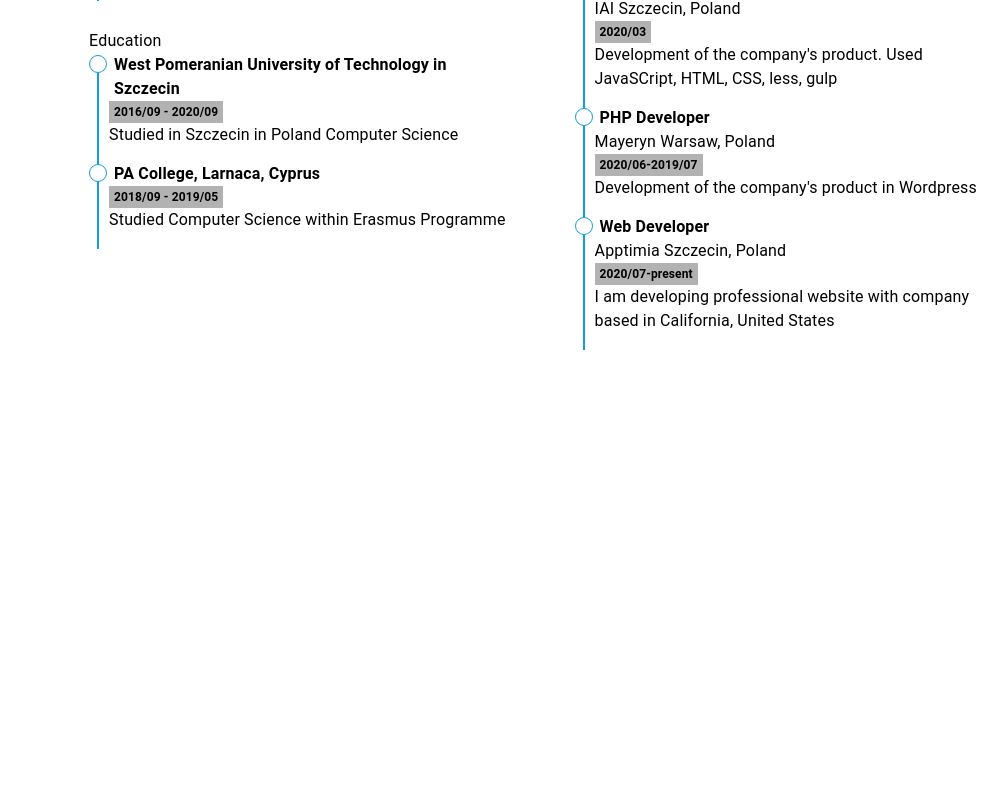
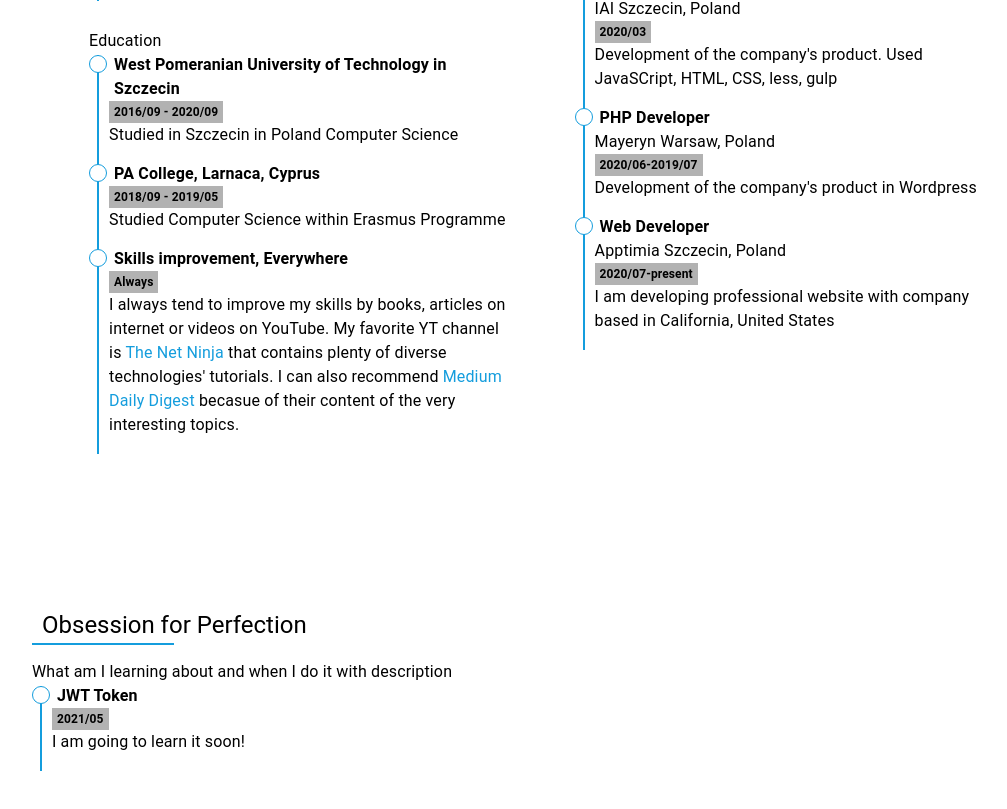
Before and after one commit to Tosini13/portfolio-v4, a React (Create React App) app in the folder client/: page / in a window 1280 px wide. Shown: the part 2685-3494 px from the top of the page, without its empty margins (223-1230 px from the left). Before the commit the page ends 3330 px from the top, so only its background shows below. Built offline with nearby package versions, Linux system fonts and the light colour scheme.

Commit message:
added perfection and updated education

```diff
--- a/client/src/App.tsx
+++ b/client/src/App.tsx
@@ -4,6 +4,7 @@ import styled from "styled-components";
 import About from "./components/about/About";
 import Home from "./components/home/Home";
 import SideBar from "./components/menu/SideBar";
+import Perfection from "./components/perfection/Perfection";
 import Resume from "./components/resume/Resume";
 import Skills from "./components/skills/Skills";
 import Hamburger from "./styled/buttons";
@@ -58,6 +59,7 @@ function App() {
         <About />
         <Skills />
         <Resume />
+        <Perfection />
       </MainContainerStyled>
     </BodyContainerStyled>
   );
--- /dev/null
+++ b/client/src/components/perfection/Perfection.tsx
@@ -0,0 +1,34 @@
+import { format } from "date-fns";
+
+import { Typography } from "@material-ui/core";
+
+import { SectionHeader, SectionWrapper } from "../layout/SectionWrapper";
+import TimeLineWrapper, {
+  Bullet,
+  TimeStampContainer,
+} from "../layout/TimeLineWrapper";
+import { DatesTypography, FORMAT_DATE_EXP } from "../resume/Experience";
+
+export interface PerfectionProps {}
+
+const Perfection: React.FC<PerfectionProps> = () => {
+  return (
+    <SectionWrapper>
+      <SectionHeader>Obsession for Perfection</SectionHeader>
+      <Typography>
+        What am I learning about and when I do it with description
+      </Typography>
+      <TimeLineWrapper>
+        <TimeStampContainer>
+          <Bullet>JWT Token</Bullet>
+          <DatesTypography>
+            {format(new Date("2021/05/15"), FORMAT_DATE_EXP)}
+          </DatesTypography>
+          <Typography>I am going to learn it soon!</Typography>
+        </TimeStampContainer>
+      </TimeLineWrapper>
+    </SectionWrapper>
+  );
+};
+
+export default Perfection;
--- a/client/src/components/resume/Education.tsx
+++ b/client/src/components/resume/Education.tsx
@@ -1,7 +1,17 @@
 import { Typography } from "@material-ui/core";
 import { format } from "date-fns";
+import styled from "styled-components";
+import { mainTheme } from "../../styled/config";
 import { Bullet, TimeStampContainer } from "../layout/TimeLineWrapper";
 import { DatesTypography, FORMAT_DATE_EXP } from "./Experience";
+
+const AStyled = styled.a`
+  color: ${mainTheme.palette.secondary.light};
+  text-decoration: none;
+  &:hover {
+    text-decoration: underline;
+  }
+`;
 
 export interface EducationProps {}
 
@@ -18,6 +28,26 @@ const Education: React.FC<EducationProps> = () => {
           <Typography>{education.description}</Typography>
         </TimeStampContainer>
       ))}
+      <TimeStampContainer>
+        <Bullet>Skills improvement, Everywhere</Bullet>
+        <DatesTypography>Always</DatesTypography>
+        <Typography>
+          I always tend to improve my skills by books, articles on internet or
+          videos on YouTube. My favorite YT channel is{" "}
+          <AStyled
+            href="https://www.youtube.com/channel/UCW5YeuERMmlnqo4oq8vwUpg"
+            target="_blank"
+          >
+            The Net Ninja
+          </AStyled>{" "}
+          that contains plenty of diverse technologies' tutorials. I can also
+          recommend{" "}
+          <AStyled href="https://medium.com/" target="_blank">
+            Medium Daily Digest
+          </AStyled>{" "}
+          becasue of their content of the very interesting topics.
+        </Typography>
+      </TimeStampContainer>
     </>
   );
 };
```
